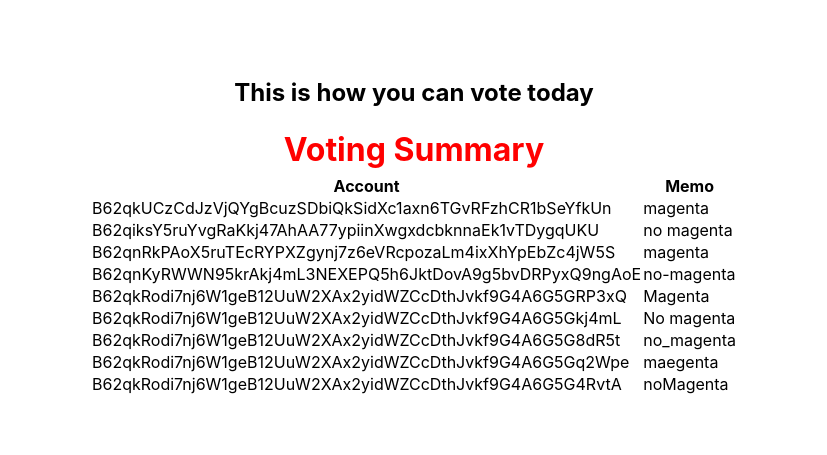
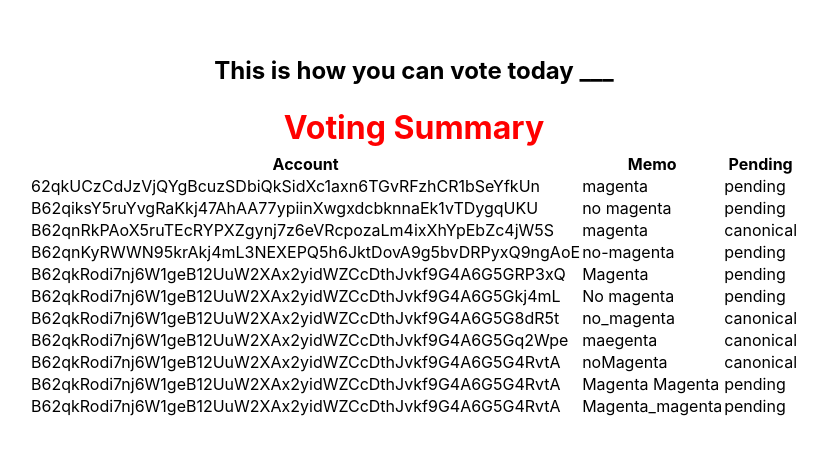
Before and after one commit to Granola-Team/mina-on-chain-voting, a Next.js app in the folder app/: page / in a window 1280 px wide. Shown: the part 173-628 px from the top of the page, without its empty margins (226-1053 px from the left). Built offline with nearby package versions, Linux system fonts and the light colour scheme; no server answers.

Commit message:
FE working with new dummy data and set-up

```diff
--- a/app/components/datatable/index.tsx
+++ b/app/components/datatable/index.tsx
@@ -1,6 +1,6 @@
 import React from "react";
 
-export function Datatable({ data, filter }: any) {
+export function Datatable({ data }: any) {
   const columns = data[0] && Object.keys(data[0]);
   return (
   <table cellPadding={0}>
@@ -8,7 +8,7 @@ export function Datatable({ data, filter }: any) {
       <tr>{data[0] && columns.map((heading : any) => <th key={data}>{heading}</th>)}</tr>
     </thead>
     <tbody>
-      {filter(data).map((row : any) => (
+      {data.map((row : any) => (
       <tr key={data}>
         {columns.map((column : any) => (
           <td key={data}>{row[column]}</td>
--- a/app/dummy.tsx
+++ b/app/dummy.tsx
@@ -1,18 +1,22 @@
-const dummyDataPrime : {acct: string, memo: string, pending: boolean}[] = [
-    {acct: "62qkUCzCdJzVjQYgBcuzSDbiQkSidXc1axn6TGvRFzhCR1bSeYfkUn", memo: "magenta", pending: false},
-    {acct: "B62qiksY5ruYvgRaKkj47AhAA77ypiinXwgxdcbknnaEk1vTDygqUKU", memo: "no magenta", pending: false},
-    {acct: "B62qnRkPAoX5ruTEcRYPXZgynj7z6eVRcpozaLm4ixXhYpEbZc4jW5S", memo: "magenta", pending: true},
-    {acct: "B62qnKyRWWN95krAkj4mL3NEXEPQ5h6JktDovA9g5bvDRPyxQ9ngAoE", memo: "no-magenta", pending: false},
-    {acct: "B62qkRodi7nj6W1geB12UuW2XAx2yidWZCcDthJvkf9G4A6G5GRP3xQ", memo: "Magenta", pending: false},
-    {acct: "B62qkRodi7nj6W1geB12UuW2XAx2yidWZCcDthJvkf9G4A6G5Gkj4mL", memo: "No magenta", pending: false},
-    {acct: "B62qkRodi7nj6W1geB12UuW2XAx2yidWZCcDthJvkf9G4A6G5G8dR5t", memo: "no_magenta", pending: true},
-    {acct: "B62qkRodi7nj6W1geB12UuW2XAx2yidWZCcDthJvkf9G4A6G5Gq2Wpe", memo: "maegenta", pending: true},
-    {acct: "B62qkRodi7nj6W1geB12UuW2XAx2yidWZCcDthJvkf9G4A6G5G4RvtA", memo: "noMagenta", pending: true},
-    {acct: "B62qkRodi7nj6W1geB12UuW2XAx2yidWZCcDthJvkf9G4A6G5G4RvtA", memo: "Magenta Magenta", pending: false},
-    {acct: "B62qkRodi7nj6W1geB12UuW2XAx2yidWZCcDthJvkf9G4A6G5G4RvtA", memo: "Magenta_magenta", pending: false}
+const dummyData : {Account: string, Memo: string, Pending: string}[] = [
+    {Account: "62qkUCzCdJzVjQYgBcuzSDbiQkSidXc1axn6TGvRFzhCR1bSeYfkUn", Memo: "magenta", Pending: "pending"},
+    {Account: "B62qiksY5ruYvgRaKkj47AhAA77ypiinXwgxdcbknnaEk1vTDygqUKU", Memo: "no magenta", Pending: "pending"},
+    {Account: "B62qnRkPAoX5ruTEcRYPXZgynj7z6eVRcpozaLm4ixXhYpEbZc4jW5S", Memo: "magenta", Pending: "canonical"},
+    {Account: "B62qnKyRWWN95krAkj4mL3NEXEPQ5h6JktDovA9g5bvDRPyxQ9ngAoE", Memo: "no-magenta", Pending: "pending"},
+    {Account: "B62qkRodi7nj6W1geB12UuW2XAx2yidWZCcDthJvkf9G4A6G5GRP3xQ", Memo: "Magenta", Pending: "pending"},
+    {Account: "B62qkRodi7nj6W1geB12UuW2XAx2yidWZCcDthJvkf9G4A6G5Gkj4mL", Memo: "No magenta", Pending: "pending"},
+    {Account: "B62qkRodi7nj6W1geB12UuW2XAx2yidWZCcDthJvkf9G4A6G5G8dR5t", Memo: "no_magenta", Pending: "canonical"},
+    {Account: "B62qkRodi7nj6W1geB12UuW2XAx2yidWZCcDthJvkf9G4A6G5Gq2Wpe", Memo: "maegenta", Pending: "canonical"},
+    {Account: "B62qkRodi7nj6W1geB12UuW2XAx2yidWZCcDthJvkf9G4A6G5G4RvtA", Memo: "noMagenta", Pending: "canonical"},
+    {Account: "B62qkRodi7nj6W1geB12UuW2XAx2yidWZCcDthJvkf9G4A6G5G4RvtA", Memo: "Magenta Magenta", Pending: "pending"},
+    {Account: "B62qkRodi7nj6W1geB12UuW2XAx2yidWZCcDthJvkf9G4A6G5G4RvtA", Memo: "Magenta_magenta", Pending: "pending"}
 ]
 
-const dummyData : string[][] = [
+
+export default dummyData
+
+/*
+const dummyDataPrime : string[][] = [
     ["B62qkUCzCdJzVjQYgBcuzSDbiQkSidXc1axn6TGvRFzhCR1bSeYfkUn", "magenta"],
     ["B62qiksY5ruYvgRaKkj47AhAA77ypiinXwgxdcbknnaEk1vTDygqUKU", "no magenta"],
     ["B62qnRkPAoX5ruTEcRYPXZgynj7z6eVRcpozaLm4ixXhYpEbZc4jW5S", "magenta"],
@@ -23,5 +27,4 @@ const dummyData : string[][] = [
     ["B62qkRodi7nj6W1geB12UuW2XAx2yidWZCcDthJvkf9G4A6G5Gq2Wpe", "maegenta"],
     ["B62qkRodi7nj6W1geB12UuW2XAx2yidWZCcDthJvkf9G4A6G5G4RvtA", "noMagenta"]
 ]
-
-export default dummyData
+*/
--- a/app/pages/index.tsx
+++ b/app/pages/index.tsx
@@ -11,17 +11,8 @@ import dummyData from '../dummy'
 // import fetch from 'node-fetch';
 
 const Home: NextPage = () => {
-/*
-  const GetServerSideProps: GetServerSideProps = async ({
-    res
-  }) => {
-    const result = await fetch("http://35.203.38.140:8080/votes");
-    type APIdata = {Account : string, Memo : string}[];
-    const data : APIdata = await result.json();
-    return { data };
-  }
-*/
-  const [data, setData] = useState<string[][]>([])
+
+  const [data, setData] = useState<{}[]>([])
   const [q, setQ] = useState("")
 
   const requestHeaders: HeadersInit = new Headers();
@@ -38,27 +29,27 @@ const Home: NextPage = () => {
     .then(json => setData(json))
     .catch(error => setData(dummyData));
   })
-
-  type APIdata = {Account : string, Memo : string}[]
+/*
+  type APIdata = {Account : string, Memo : string, Pending : string}[]
   function transform(rows : string[][]) : APIdata {
-      const data : APIdata = rows.map(row => {return({Account: row[0], Memo: row[1]})})
+      const data : APIdata = rows.map(row => {return({Account: row[0], Memo: row[1], Pending: row[2]})})
       return data;
   }
 
   function search(rows : any) {
     return rows.filter((row : any) => row.Memo.toLowerCase().indexOf(q) > -1)
   }
-
+*/
   return (
     <div>
       <main className={styles.main}>
-      <h2> This is how you can vote today </h2>
+      <h2> This is how you can vote today ___ </h2>
 
       <h1 className={styles.title}>
           Voting Summary
         </h1>
       <div>
-          <Datatable data={transform(data)} filter={search} />
+          <Datatable data={data} />
       </div>
       </main>
     </div>
```
